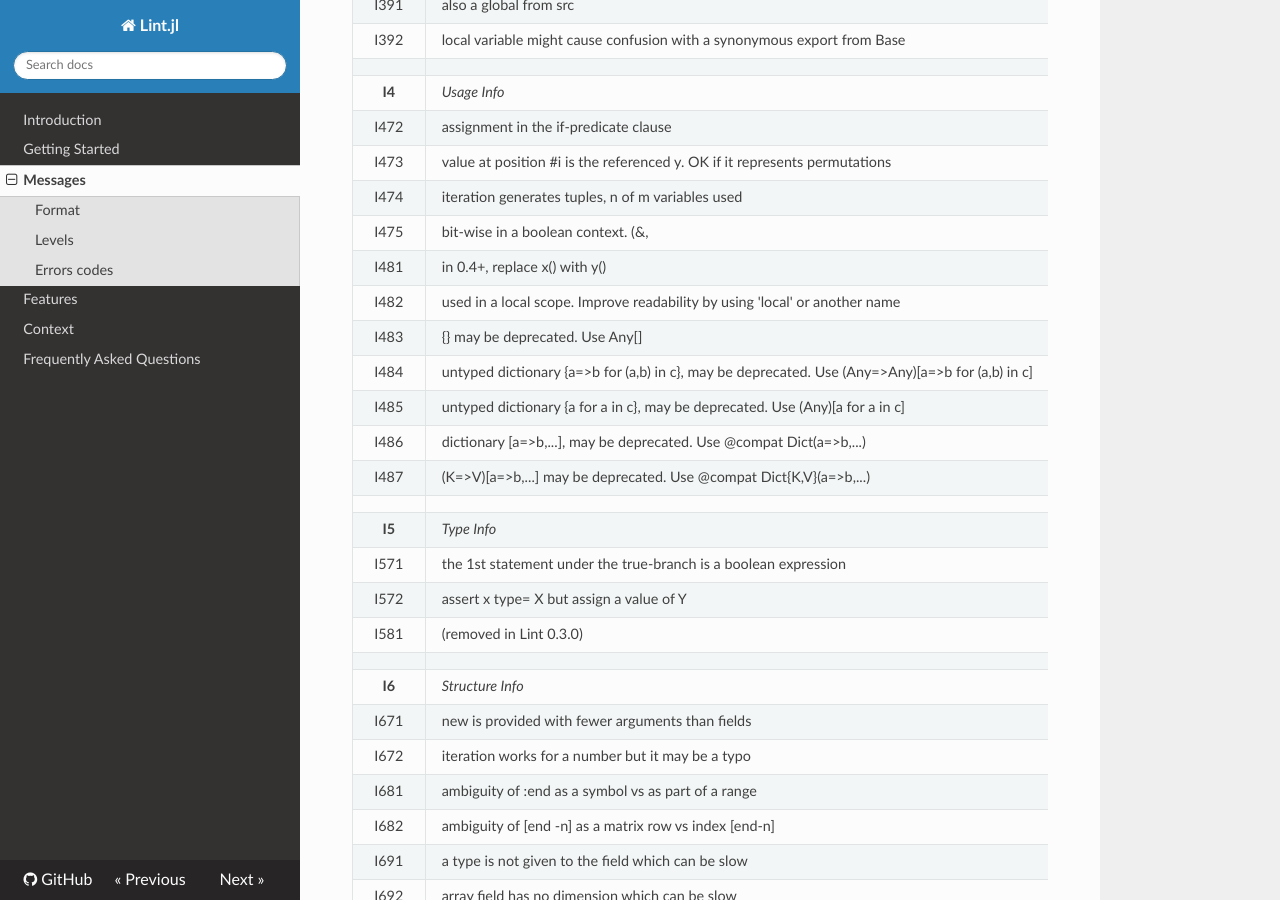
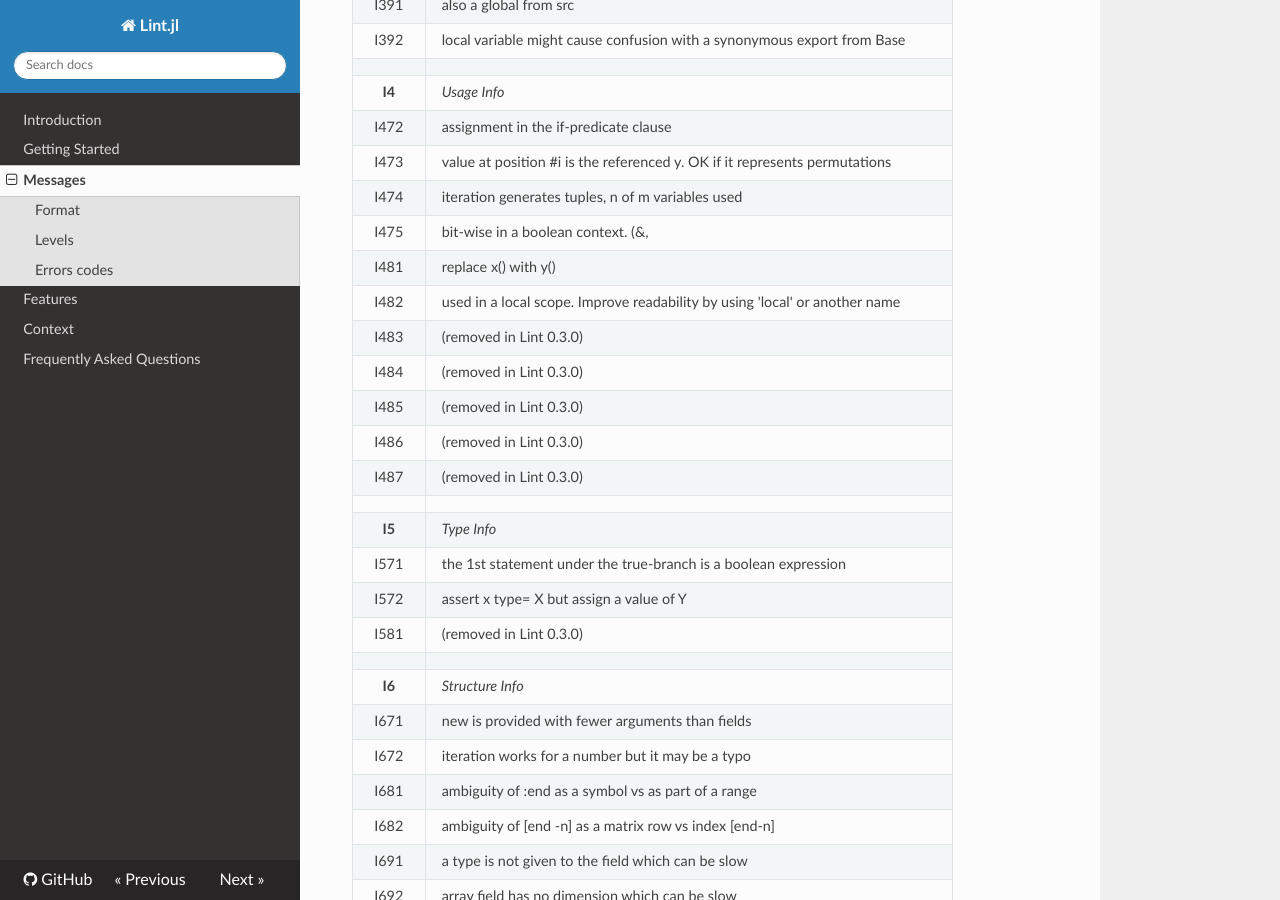
Before and after one commit to tonyhffong/Lint.jl, an MkDocs documentation site: the page built from docs/messages.md, in a window 1280 px wide and 900 px high, scrolled down 5107 px. Built offline with MkDocs 1.6.1, drawn with Linux system fonts in a browser that asks for light colours; nearby versions of some CDN libraries; old or Windows-style settings are respelled for this version of MkDocs.

Commit message:
Remove dead code (v0.3-only)

```diff
--- a/docs/messages.md
+++ b/docs/messages.md
@@ -168,13 +168,13 @@ Every error code starts with letter for the severity `E`:`ERROR`, `W`:`WARN` or
 | I473   | value at position #i is the referenced y. OK if it represents permutations
 | I474   | iteration generates tuples, n of m variables used
 | I475   | bit-wise in a boolean context. (&, |) do not have short-circuit behavior
-| I481   | in 0.4+, replace x() with y()
+| I481   | replace x() with y()
 | I482   | used in a local scope. Improve readability by using 'local' or another name
-| I483   | {} may be deprecated. Use Any[]
-| I484   | untyped dictionary {a=>b for (a,b) in c}, may be deprecated. Use (Any=>Any)[a=>b for (a,b) in c]
-| I485   | untyped dictionary {a for a in c}, may be deprecated. Use (Any)[a for a in c]
-| I486   | dictionary [a=>b,...], may be deprecated. Use @compat Dict(a=>b,...)
-| I487   | (K=>V)[a=>b,...] may be deprecated. Use @compat Dict{K,V}(a=>b,...)
+| I483   | (removed in Lint 0.3.0)
+| I484   | (removed in Lint 0.3.0)
+| I485   | (removed in Lint 0.3.0)
+| I486   | (removed in Lint 0.3.0)
+| I487   | (removed in Lint 0.3.0)
 |        |
 | **I5** | *Type Info*
 | I571   | the 1st statement under the true-branch is a boolean expression
```
Also changed, not shown: 3 other files.
